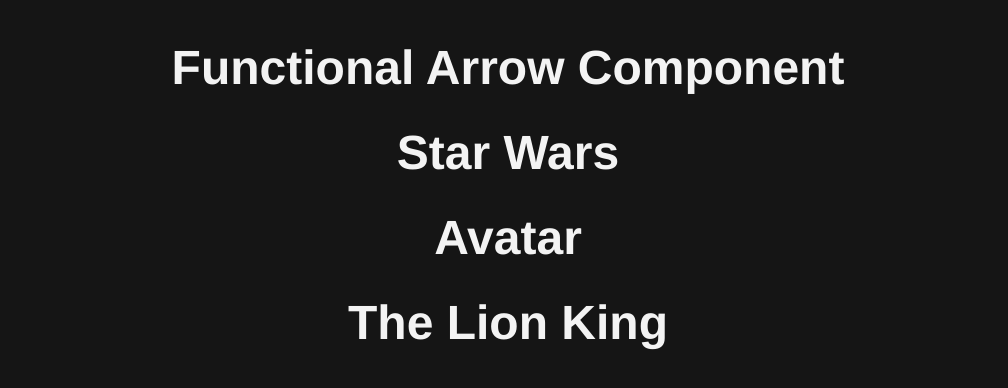
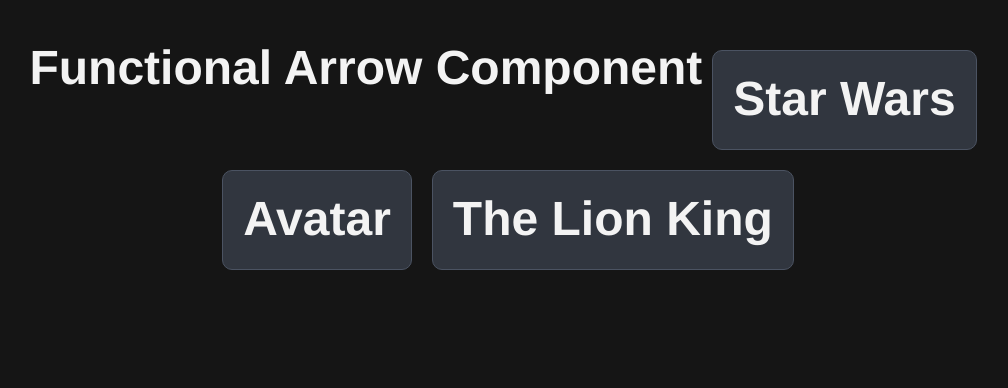
Before and after one commit to JohnReyGimenez/first-react-project, a React (Vite) app: page / in a window 1280 px wide. Shown: the top 388 px of the page, without its empty margins (132-1140 px from the left). Built offline with nearby package versions, Linux system fonts and the light colour scheme.

Commit message:
added: styling to all card components

```diff
--- a/src/App.jsx
+++ b/src/App.jsx
@@ -1,6 +1,6 @@
 const Card = ({ title }) => {
   return (
-    <div>
+    <div className="card">
       <h2>{title}</h2>
     </div>
   )
@@ -8,7 +8,7 @@
 
 const App = () => {
   return (
-    <div>
+    <div className="card-container">
       <h2>Functional Arrow Component</h2>
 
       <Card title="Star Wars"/>
--- a/src/index.css
+++ b/src/index.css
@@ -13,6 +13,23 @@
 h2 {
   color: #f3f3f3;
   text-align: center;
-  margin-bottom: 30px;
   font-size: 48px;
 }
+
+.card-container {
+  display: flex;
+  flex-wrap: wrap;
+  justify-content: center;
+
+  max-width: 1024px;
+  margin: 0 auto;
+}
+
+.card {
+  border: 1px solid #4b5362;
+  padding: 20px;
+  margin: 10px;
+  background-color: #31363f;
+  border-radius: 10px;
+  min-height: 100px;
+}
```
